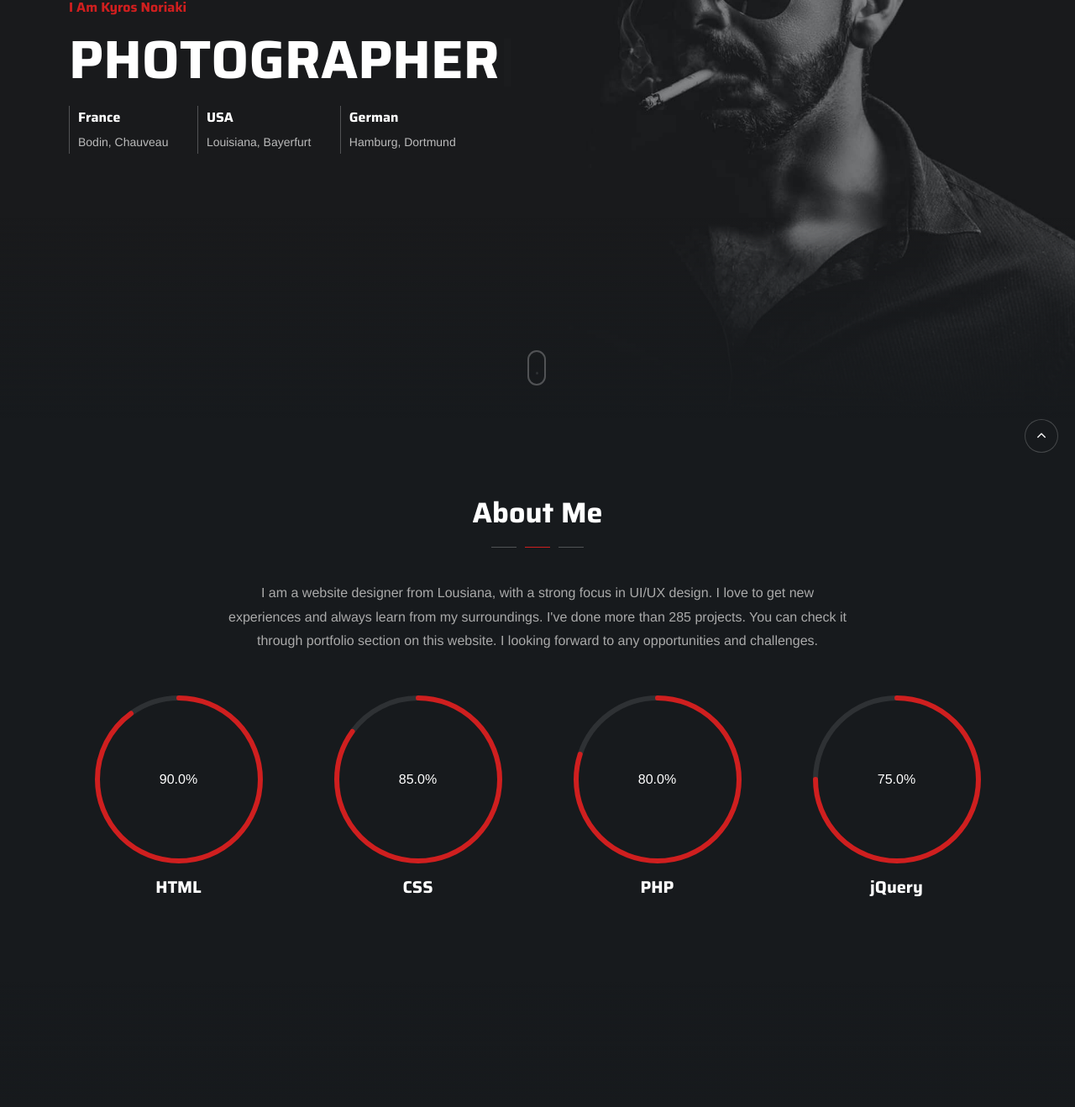
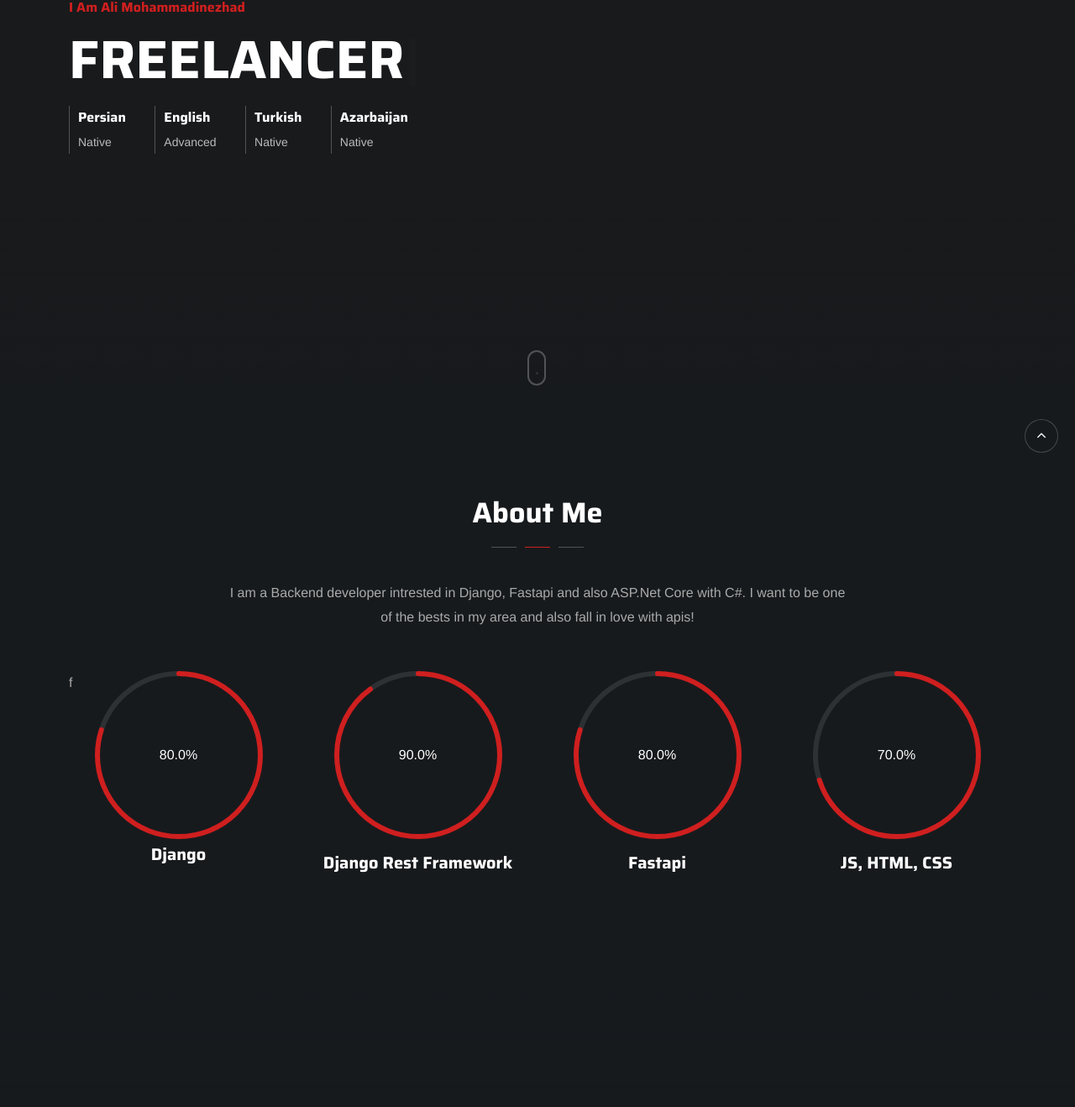
Before and after one commit to AliMohammadinezhad/CV_with_django, a Django app: page / in a window 1280 px wide. Shown: the part 301-1619 px from the top of the page at 84% size. Run offline with Django 4.2, Linux system fonts and the light colour scheme; some libraries are stand-ins or nearby versions.

Commit message:
edit html files

```diff
--- a/templates/base.html
+++ b/templates/base.html
@@ -36,12 +36,12 @@
                             <div class="de-flex-col">
                                 <div class="de-flex-col">
                                     <!-- logo begin -->
-                                    <div id="logo">
+                                    {% comment %} <div id="logo">
                                         <a href="index.html">
                                             <img alt="" class="logo" src="{% static 'images/logo.png' %}" />
                                             <img alt="" class="logo-2" src="{% static 'images/logo.png' %}" />
                                         </a>
-                                    </div>
+                                    </div> {% endcomment %}
                                     <!-- logo close -->
                                 </div>
                             </div>
@@ -72,7 +72,7 @@
                 <div class="row">
                     <div class="col-md-6">
                         <a href="index.html">
-                            <span class="copy">&copy; Copyright 2023 - Kyros by Designesia</span>
+                            <span class="copy">&copy; Copyright 2024 - Ali Mohammadinezhad</span>
                         </a>
                     </div>
                     <div class="col-md-6">
--- a/templates/cv/index.html
+++ b/templates/cv/index.html
@@ -35,21 +35,21 @@
                     <div class="container">
                         <div class="row align-items-center">
                             <div class="col-md-12">
-                                <h6 class="wow fadeInUp" data-wow-delay=".4s"><span class="id-color">I Am Kyros Noriaki</span></h6>
+                                <h6 class="wow fadeInUp" data-wow-delay=".4s"><span class="id-color">I Am Ali Mohammadinezhad</span></h6>
                                 <div class="spacer-10"></div>
                                 <div class="h1_big text-white wow fadeInUp" data-wow-delay=".6s">
                                     <div class="typed-strings">
                                         <p>Freelancer</p>
                                         <p>Programmer</p>
-                                        <p>Photographer</p>
                                     </div>
                                     <div class="typed"></div>
                                 </div>
                                 <div class="spacer-20"></div>
                                 <ul class="list_location wow fadeInUp" data-wow-delay=".8s">
-                                    <li><span>France</span>Bodin, Chauveau</li>
-                                    <li><span>USA</span>Louisiana, Bayerfurt</li>
-                                    <li><span>German</span>Hamburg, Dortmund</li>
+                                    <li><span>Persian</span>Native</li>
+                                    <li><span>English</span>Advanced</li>
+                                    <li><span>Turkish</span>Native</li>
+                                    <li><span>Azarbaijan</span>Native</li>
                                 </ul>
                             </div>
                         </div>
@@ -70,27 +70,26 @@
                             <div class="space-border"></div>
                         </div>
                         <div class="col-md-8 offset-md-2 text-center wow fadeInUp">
-                            <p>I am a website designer from Lousiana, with a strong focus in UI/UX design. I love to get new experiences and always learn from my surroundings. I've done more than 285 projects. You can check it through portfolio section on
-                                this website. I looking forward to any opportunities and challenges. </p>
+                            <p>I am a Backend developer intrested in Django, Fastapi and also ASP.Net Core with C#. I want to be one of the bests in my area and also fall in love with apis! </p>
                         </div>
                         <div class="spacer-single"></div>
                         <div class="col-lg-3 position-relative wow fadeIn" data-wow-delay=".2s">
                             <div class="position-relative">
                                 <div class="progressbar" data-animate="false">
-                                    <div class="circle" data-percent="90">
+f                                    <div class="circle" data-percent="80">
                                         <div></div>
                                     </div>
-                                    <h4>HTML</h4>
+                                    <h4>Django</h4>
                                 </div>
                             </div>
                         </div>
                         <div class="col-lg-3 position-relative wow fadeIn" data-wow-delay=".4s">
                             <div class="position-relative">
                                 <div class="progressbar" data-animate="false">
-                                    <div class="circle" data-percent="85">
+                                    <div class="circle" data-percent="90">
                                         <div></div>
                                     </div>
-                                    <h4>CSS</h4>
+                                    <h4>Django Rest Framework</h4>
                                 </div>
                             </div>
                         </div>
@@ -100,17 +99,17 @@
                                     <div class="circle" data-percent="80">
                                         <div></div>
                                     </div>
-                                    <h4>PHP</h4>
+                                    <h4>Fastapi</h4>
                                 </div>
                             </div>
                         </div>
                         <div class="col-lg-3 position-relative wow fadeIn" data-wow-delay=".8s">
                             <div class="position-relative">
                                 <div class="progressbar" data-animate="false">
-                                    <div class="circle" data-percent="75">
+                                    <div class="circle" data-percent="70">
                                         <div></div>
                                     </div>
-                                    <h4>jQuery</h4>
+                                    <h4>JS, HTML, CSS</h4>
                                 </div>
                             </div>
                         </div>
@@ -127,7 +126,7 @@
                                 <blockquote class="q-big wow fadeIn" data-wow-duration="3s">
                                     <i class="d-big icon_quotations"></i>
                                     Do more than is required. What is the distance between someone who achieves their goals consistently and those who spend their lives and careers merely following? The extra mile.
-                                    <span class="d-quote-by">Kyros Noriaki</span>
+                                    <span class="d-quote-by">Ali Mohammadinezhad</span>
                                 </blockquote>
                                 <div class="spacer-double"></div>
                             </div>
@@ -145,29 +144,29 @@
                         </div>
                         <div class="spacer-single"></div>
                         <div class="row g-0">
-                            <div class="col-lg-4 wow fadeIn" data-wow-delay=".2s">
+                            <div class="col-lg-6 wow fadeIn" data-wow-delay=".2s">
                                 <div class="de_3d-box">
                                     <div class="d-inner">
                                         <i class="icon_genius id-color"></i>
                                         <div class="text">
                                             <h3>Branding</h3>
-                                            Ex velit cupidatat magna voluptate deserunt quis et dolor adipisicing elit culpa ad exercitation proident irure deserunt irure.
+                                            speed up your business with me! commercial works with, expertise team great for business from small one to large one businesses.
                                         </div>
                                     </div>
                                 </div>
                             </div>
-                            <div class="col-lg-4 wow fadeIn" data-wow-delay=".4s">
+                            <div class="col-lg-6 wow fadeIn" data-wow-delay=".4s">
                                 <div class="de_3d-box">
                                     <div class="d-inner">
                                         <i class="icon_tools id-color"></i>
                                         <div class="text">
                                             <h3>Development</h3>
-                                            Ex velit cupidatat magna voluptate deserunt quis et dolor adipisicing elit culpa ad exercitation proident irure deserunt irure.
+                                            What do you want? website? mobile app? or desktop? whatever do you want our team will do that in best way for you. with expertice and experinced peoples you will find the bests with us!
                                         </div>
                                     </div>
                                 </div>
                             </div>
-                            <div class="col-lg-4 wow fadeIn" data-wow-delay=".6s">
+                            <!-- <div class="col-lg-4 wow fadeIn" data-wow-delay=".6s">
                                 <div class="de_3d-box">
                                     <div class="d-inner">
                                         <i class="icon_camera_alt id-color"></i>
@@ -177,7 +176,7 @@
                                         </div>
                                     </div>
                                 </div>
-                            </div>
+                            </div> -->
                         </div>
                     </div>
                 </div>
@@ -193,9 +192,9 @@
                     <div id="gallery" class="row sequence">
                         <div class="col-md-4 item">
                             <div class="de_modal wow" data-url="single-project.html">
-                                <div class="card-{% static 'image-1 mod-c" data-tilt>
+                                <div class="card-image-1 mod-c" data-tilt>
                                     <div class="d-text">
-                                        <h3>Single image</h3>
+                                        <h3>Taveling website</h3>
                                         <h5 class="d-tag">website</h5>
                                     </div>
                                     <img src="{% static 'images/gallery/1.jpg' %}" class="img-fluid" alt="">
@@ -206,8 +205,8 @@
                             <div class="de_modal wow" data-url="single-project-2.html">
                                 <div class="card-image-1 mod-c" data-tilt>
                                     <div class="d-text">
-                                        <h3>Multiple images</h3>
-                                        <h5 class="d-tag">website</h5>
+                                        <h3>shopping store api</h3>
+                                        <h5 class="d-tag">api</h5>
                                     </div>
                                     <img src="{% static 'images/gallery/2.jpg' %}" class="img-fluid" alt="">
                                 </div>
@@ -217,14 +216,14 @@
                             <div class="de_modal wow" data-url="single-project-3.html">
                                 <div class="card-image-1 mod-c" data-tilt>
                                     <div class="d-text">
-                                        <h3>Self Hosted Video</h3>
+                                        <h3>cv website</h3>
                                         <h5 class="d-tag">website</h5>
                                     </div>
                                     <img src="{% static 'images/gallery/3.jpg' %}" class="img-fluid" alt="">
                                 </div>
                             </div>
                         </div>
-                        <div class="col-md-4 item">
+                        <!-- <div class="col-md-4 item">
                             <div class="de_modal wow" data-url="single-project.html">
                                 <div class="card-image-1 mod-c" data-tilt>
                                     <div class="d-text">
@@ -256,7 +255,7 @@
                                     <img src="{% static 'images/gallery/6.jpg' %}" class="img-fluid" alt="">
                                 </div>
                             </div>
-                        </div>
+                        </div> -->
                     </div>
                 </div>
             </section>
@@ -274,17 +273,17 @@
                                 <h3 class="s_border">Experiences</h3>
                                 <ul class="d_timeline">
                                     <li class="d_timeline-item">
-                                        <h3 class="d_timeline-title">2014 - now</h3>
-                                        <p class="d_timeline-text"><span class="d_title">Founder &amp; Creative Director</span><span class="d_company">Kyros Studio</span>Lorem ipsum dolor sit amet consectetur adipisicing elit. Animi tempora perferendis vero officia enim impedit voluptatem dignissimos, veniam ratione est alias rerum aperiam, nam aliquam reprehenderit iste dolor.</p>
+                                        <h3 class="d_timeline-title">2020 - now</h3>
+                                        <p class="d_timeline-text"><span class="d_title">Founder &amp; Creative Director</span><span class="d_company">Ali Studio</span>found a programming company contains every aspects of programming including Android Developer, Backend Developer, Frontend Developer, UI/UX Designer.</p>
                                     </li>
-                                    <li class="d_timeline-item">
+                                    <!-- <li class="d_timeline-item">
                                         <h3 class="d_timeline-title">2010 - 2014</h3>
                                         <p class="d_timeline-text"><span class="d_title">Senior UI / UX Designer</span><span class="d_company">Google Inc</span>Lorem ipsum dolor sit amet consectetur adipisicing elit. Animi tempora perferendis vero officia enim impedit voluptatem dignissimos, veniam ratione est alias rerum aperiam, nam aliquam reprehenderit iste dolor.</p>
                                     </li>
                                     <li class="d_timeline-item">
                                         <h3 class="d_timeline-title">2008 - 2010</h3>
                                         <p class="d_timeline-text"><span class="d_title">Graphic Designer</span><span class="d_company">Kyros Studio</span>Lorem ipsum dolor sit amet consectetur adipisicing elit. Animi tempora perferendis vero officia enim impedit voluptatem dignissimos, veniam ratione est alias rerum aperiam, nam aliquam reprehenderit iste dolor.</p>
-                                    </li>
+                                    </li> -->
                                 </ul>
                             </div>
                         </div>
@@ -293,17 +292,17 @@
                                 <h3 class="s_border">Education</h3>
                                 <ul class="d_timeline">
                                     <li class="d_timeline-item">
-                                        <h3 class="d_timeline-title">2004 - 2008</h3>
-                                        <p class="d_timeline-text"><span class="d_title">Master in Design</span><span class="d_company">New York University</span>Lorem ipsum dolor sit amet consectetur adipisicing elit. Animi tempora perferendis vero officia enim impedit voluptatem dignissimos, veniam ratione est alias rerum aperiam, nam aliquam reprehenderit iste dolor.</p>
+                                        <h3 class="d_timeline-title">2022 - NOW</h3>
+                                        <p class="d_timeline-text"><span class="d_title">Bechlor in Statistics and Computer Engineering</span><span class="d_company">Tabriz University - UCNA</span>Lorem ipsum dolor sit amet consectetur adipisicing elit. Animi tempora perferendis vero officia enim impedit voluptatem dignissimos, veniam ratione est alias rerum aperiam, nam aliquam reprehenderit iste dolor.</p>
                                     </li>
-                                    <li class="d_timeline-item">
+                                    <!-- <li class="d_timeline-item">
                                         <h3 class="d_timeline-title">2004 - 2008</h3>
                                         <p class="d_timeline-text"><span class="d_title">Bachelor of Arts</span><span class="d_company">University of London</span>Lorem ipsum dolor sit amet consectetur adipisicing elit. Animi tempora perferendis vero officia enim impedit voluptatem dignissimos, veniam ratione est alias rerum aperiam, nam aliquam reprehenderit iste dolor.</p>
                                     </li>
                                     <li class="d_timeline-item">
                                         <h3 class="d_timeline-title">2006 - 2004</h3>
                                         <p class="d_timeline-text"><span class="d_title">Artist of College</span><span class="d_company">University of Sydney</span>Lorem ipsum dolor sit amet consectetur adipisicing elit. Animi tempora perferendis vero officia enim impedit voluptatem dignissimos, veniam ratione est alias rerum aperiam, nam aliquam reprehenderit iste dolor.</p>
-                                    </li>
+                                    </li> -->
                                 </ul>
                             </div>
                         </div>
@@ -314,7 +313,7 @@
                 <div class="de-gradient-edge-top"></div>
                 <img src="{% static 'images/background/3.jpg' %}" class="jarallax-img" alt="">
                 <div class="container">
-                        <div class="row">
+                        <!-- <div class="row">
                             <div class="col-md-3 wow fadeIn" data-wow-delay="0">
                                 <div class="de_count text-center">
                                     <h3 class="timer" data-to="8240" data-speed="2500">0</h3>
@@ -342,11 +341,11 @@
                                     <span>Awards Winning</span>
                                 </div>
                             </div>
-                        </div>
+                        </div> -->
                     </div>
                 <div class="de-gradient-edge-bottom"></div>
             </section>
-            <section id="section-blog" class="no-bottom">
+            <!-- <section id="section-blog" class="no-bottom">
                 <div class="container relative">
                     <div class="row">
                         <div class="col-md-12 text-center wow fadeInUp">
@@ -423,7 +422,7 @@
                         </div>
                     </div>
                 </div>
-            </section>
+            </section> -->
             <section id="section-contact" class="jarallax">
                 <div class="de-gradient-edge-top"></div>
                 <img src="{% static 'images/background/5.jpg' %}" class="jarallax-img" alt="">
@@ -434,7 +433,7 @@
                             <div class="space-border"></div>
                         </div>
                         <div class="col-lg-8 offset-lg-2 wow fadeInUp">
-                            <div class="contact_form_wrapper">
+                            <!-- <div class="contact_form_wrapper">
                                 <form name="contactForm" id="contact_form" class="form-border" method="post" action="#">
                                     <div class="row">
                                         <div class="col-md-4">
@@ -471,23 +470,23 @@
 
                                     </div>
                                 </form>
-                            </div>
+                            </div> -->
                             <div class="spacer-double"></div>
                             <div class="row text-center wow fadeInUp">
                                 <div class="col-md-4">
                                     <div class="wm-1"></div>
                                     <h6>Email Me</h6>
-                                    <p>contact@kyrosnoriaki.com</p>
+                                    <p>alimn1382@gmail.com</p>
                                 </div>
                                 <div class="col-md-4">
                                     <div class="wm-1"></div>
                                     <h6>Call Me</h6>
-                                    <p>+1 700 333 92 96</p>
+                                    <p>+98 935 213 3383 </p>
                                 </div>
                                 <div class="col-md-4">
                                     <div class="wm-1"></div>
                                     <h6>Address</h6>
-                                    <p>Collins Street West, Louisiana, Bayerfurt, USA</p>
+                                    <p>Tabriz, East Azarbaijan, Iran</p>
                                 </div>
                             </div>
                         </div>
```
Also changed, not shown: statics/images/background/1.jpg.
